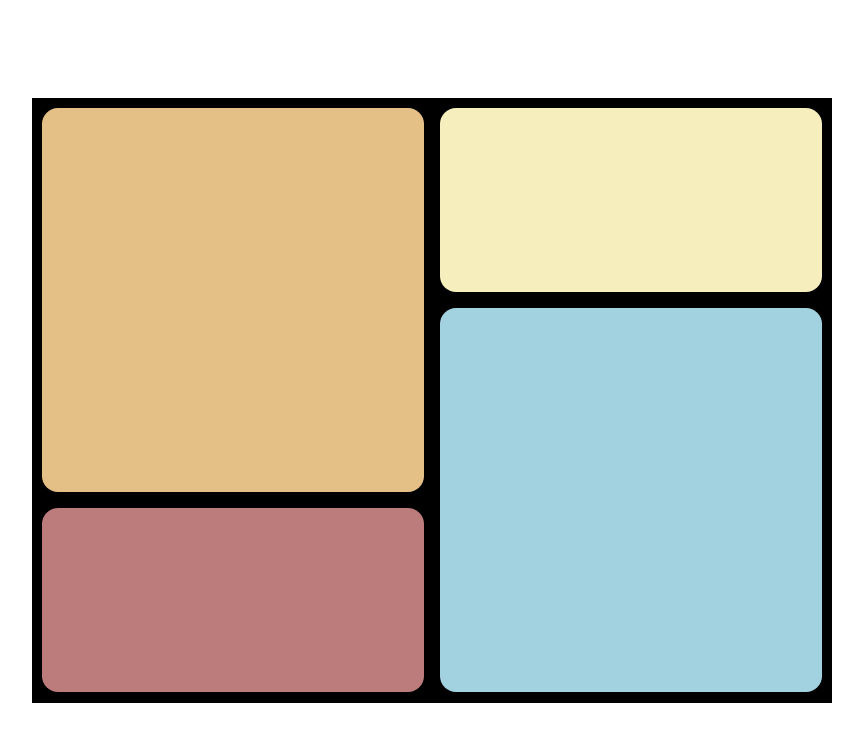
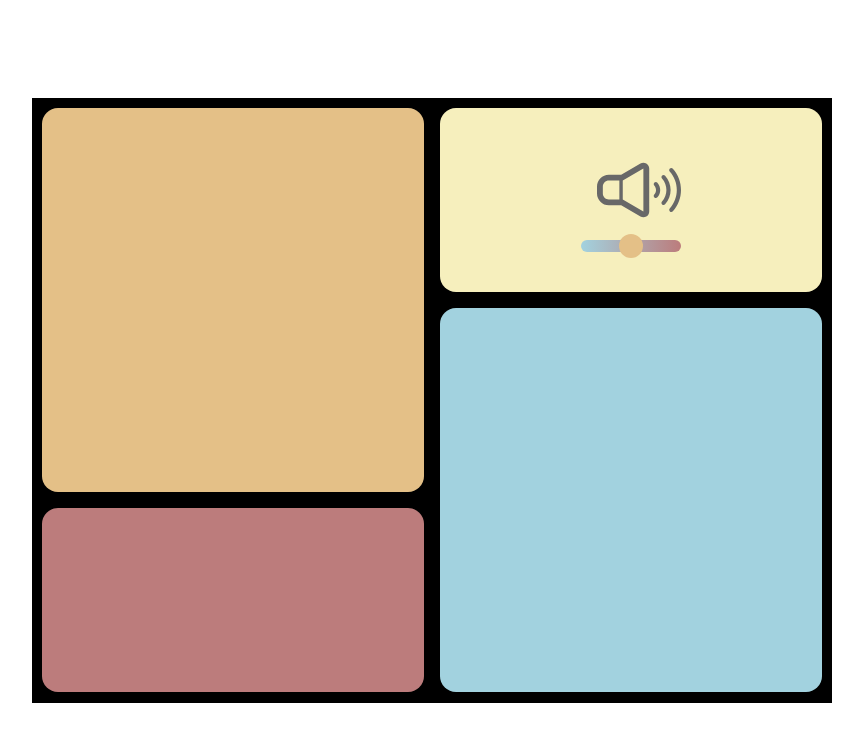
Before and after one commit to takuma0403/hyakunin-issyu-app, a Vue app in the folder frontend/: page / in a window 1280 px wide. Shown: the top 742 px of the page, without its empty margins (0-863 px from the left). Built offline with nearby package versions, Linux system fonts and the light colour scheme; the HTML template or start-up script is replaced by a standard one.

Commit message:
音声が流れるようになった

```diff
--- a/frontend/src/components/GridButton.vue
+++ b/frontend/src/components/GridButton.vue
@@ -2,7 +2,34 @@
   <div class="grid-wrapper">
     <div class="grid-container">
       <button class="grid-item button1" @click="handleClick('button1')"></button>
-        <button class="grid-item button2" @click="handleClick('button2')"></button>
+      <button class="grid-item button2" @click="toggleIcon">
+        <div class="icon-container">
+          <img
+            :src="isSpeakerOn ? speakerOnIcon : speakerOffIcon"
+            alt="Speaker Icon"
+            class="icon"
+            ref="speakerIcon"
+          />
+          <input
+            id="volume-slider"
+            type="range"
+            min="0"
+            max="100"
+            value="50"
+            class="volume-slider"
+            @input="
+              (event) => {
+                const target = event.target as HTMLInputElement
+                if (target) {
+                  setVolume(target.value)
+                }
+              }
+            "
+            @click.stop
+          />
+        </div>
+      </button>
+
       <button class="grid-item button3" @click="handleClick('button3')"></button>
       <button class="grid-item button4" @click="handleClick('button4')"></button>
     </div>
@@ -10,18 +37,55 @@
 </template>
 
 <script lang="ts">
+import { ref, onMounted } from 'vue'
+import speakerOnIcon from '@/assets/speaker.svg'
+import speakerOffIcon from '@/assets/speaker_off.svg'
+import { playAudioWithSlider, setVolume } from '@/utl.ts'
+
 export default {
   setup() {
+    const isSpeakerOn = ref(true)
+    const sliderHeight = ref('50px') // スライダーの初期高さ
+
+    const toggleIcon = () => {
+      isSpeakerOn.value = !isSpeakerOn.value
+    }
+
     const handleClick = (color: string) => {
-        alert(`${color} button clicked!`);
-      };
-      return { handleClick };
+      alert(`${color} button clicked!`)
+      handlePlayAudio('001')
+    }
+
+    async function handlePlayAudio(number: string) {
+      try {
+        await playAudioWithSlider(number)
+      } catch (error) {
+        console.error('Error during audio playback:', error)
+      }
+    }
+
+    onMounted(() => {
+      const iconElement = document.querySelector('.icon') as HTMLElement
+      if (iconElement) {
+        sliderHeight.value = `${iconElement.offsetHeight * 2}px`
+      }
+    })
+
+    return {
+      handleClick,
+      toggleIcon,
+      handlePlayAudio,
+      setVolume,
+      isSpeakerOn,
+      speakerOnIcon,
+      speakerOffIcon,
+      sliderHeight,
+    }
   },
-  };
+}
 </script>
 
 <style scoped>
-  /* 元のCSSをそのままコピー */
 .grid-wrapper {
   display: flex;
   justify-content: center;
@@ -35,9 +99,9 @@
 .grid-container {
   display: grid;
   grid-template-areas:
-      "button1 button1 button2 button2"
-      "button1 button1 button4 button4"
-      "button3 button3 button4 button4";
+    'button1 button1 button2 button2'
+    'button1 button1 button4 button4'
+    'button3 button3 button4 button4';
   grid-template-columns: repeat(4, 1fr);
   grid-template-rows: repeat(3, 1fr);
   gap: 16px;
@@ -54,25 +118,76 @@
   border: none;
   border-radius: 16px;
   cursor: pointer;
+  display: flex;
+  justify-content: center;
+  align-items: center;
+  position: relative;
 }
 
 .button1 {
   grid-area: button1;
-    background-color: #E4C087;
+  background-color: #e4c087;
 }
 
 .button2 {
   grid-area: button2;
-    background-color: #F6EFBD;
+  background-color: #f6efbd;
 }
 
 .button3 {
   grid-area: button3;
-    background-color: #BC7C7C;
+  background-color: #bc7c7c;
 }
 
 .button4 {
   grid-area: button4;
-    background-color: #A2D2DF;
+  background-color: #a2d2df;
+}
+
+.icon-container {
+  display: flex;
+  flex-direction: column; /* 子要素を縦に並べる */
+  align-items: center;
+  justify-content: center;
+}
+
+.icon {
+  max-height: 40%; /* アイコンを40%に縮小 */
+  width: auto;
+  margin-bottom: 8px; /* スライダーとの間隔を調整 */
+}
+
+.volume-slider {
+  -webkit-appearance: none;
+  width: 100px; /* スライダーの幅 */
+  height: 12px; /* スライダーの太さ */
+  background: linear-gradient(to right, #a2d2df, #bc7c7c);
+  border-radius: 8px;
+  outline: none;
+  cursor: pointer;
+}
+
+.volume-slider::-webkit-slider-thumb {
+  -webkit-appearance: none;
+  appearance: none;
+  width: 24px;
+  height: 24px;
+  background-color: #e4c087;
+  border-radius: 50%;
+  cursor: pointer;
+}
+
+.volume-slider::-moz-range-thumb {
+  width: 24px;
+  height: 24px;
+  background-color: #e4c087;
+  border-radius: 50%;
+  cursor: pointer;
+}
+
+.icon {
+  max-height: 60%;
+  width: auto;
+  margin-left: 16px;
 }
 </style>
--- /dev/null
+++ b/frontend/src/utl.ts
@@ -0,0 +1,63 @@
+import axios from "axios";
+
+export const apiUrl = `http://localhost:8000`;
+
+export async function fetchMp3File(number: string): Promise<Blob> {
+  try {
+    const requestUrl = `${apiUrl}/audio/${number}`;
+
+    const response = await axios.get(requestUrl, {
+      responseType: "blob",
+    });
+
+    return response.data;
+  } catch (error) {
+    console.error("Error fetching MP3 file:", error);
+    throw error;
+  }
+}
+let audioInstance: HTMLAudioElement | null = null;
+
+export function setVolume(value: string): void {
+  const volume = parseFloat(value) / 100;
+  if (audioInstance) {
+    audioInstance.volume = volume;
+  }
+}
+
+export async function playAudioWithSlider(number: string): Promise<void> {
+  try {
+    if (audioInstance) {
+      audioInstance.pause();
+      audioInstance.currentTime = 0;
+      audioInstance = null;
+    }
+
+    const audioBlob = await fetchMp3File(number);
+    const audioUrl = URL.createObjectURL(audioBlob);
+
+    audioInstance = new Audio(audioUrl);
+    audioInstance.volume = 0.5;
+    await audioInstance.play();
+
+    audioInstance.onended = () => {
+      URL.revokeObjectURL(audioUrl);
+      audioInstance = null;
+    };
+
+    audioInstance.onerror = () => {
+      URL.revokeObjectURL(audioUrl);
+      audioInstance = null;
+    };
+  } catch (error) {
+    console.error("Error during audio playback:", error);
+  }
+}
+
+export function stopAudio(): void {
+  if (audioInstance) {
+    audioInstance.pause();
+    audioInstance.currentTime = 0;
+    audioInstance = null;
+  }
+}
```
Also changed, not shown: frontend/src/assets/speaker.svg (added), frontend/src/assets/speaker_off.svg (added). Lines whose indentation alone changed are shown as unchanged.
